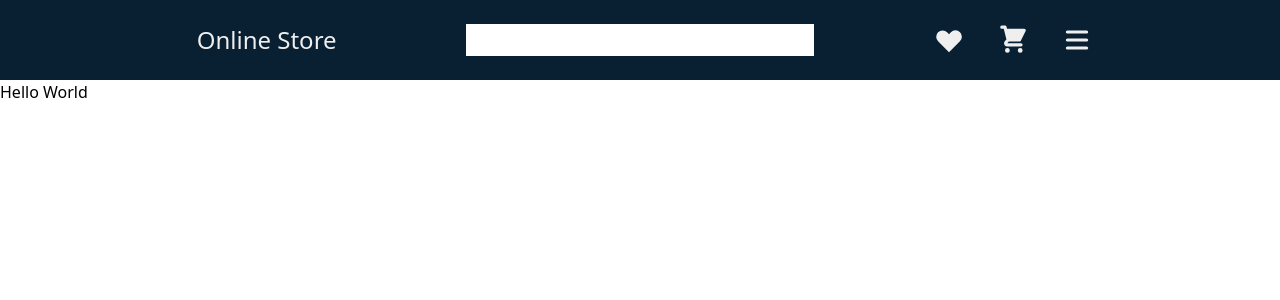
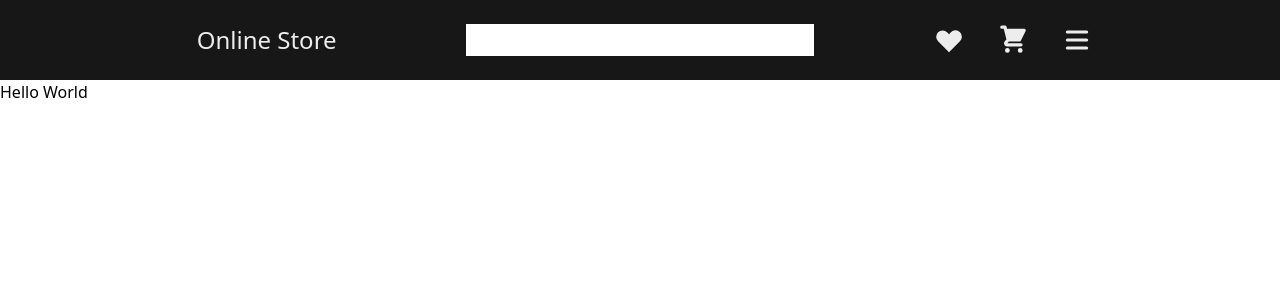
Before and after one commit to gabrielh-silvestre/online-store, a Next.js app: page / in a window 1280 px wide. Shown: the top 300 px of the page. Built offline with nearby package versions, Linux system fonts and the light colour scheme.

Commit message:
build(tailwind): change colors

```diff
--- a/tailwind.config.js
+++ b/tailwind.config.js
@@ -4,11 +4,12 @@ module.exports = {
     colors: {
       transparent: 'transparent',
       current: 'currentColor',
-      black: '#082032',
-      gray: '#2C394B',
+      black: '#171717',
+      gray: '#444444',
       'gray-blue': '#334756',
-      'gray-light': '#EFEFEF',
-      red: '#FF4C29',
+      'gray-light': '#EDEDED',
+      red: '#DA0037',
+      green: '#39C18C',
     },
     container: {
       center: true,
```
